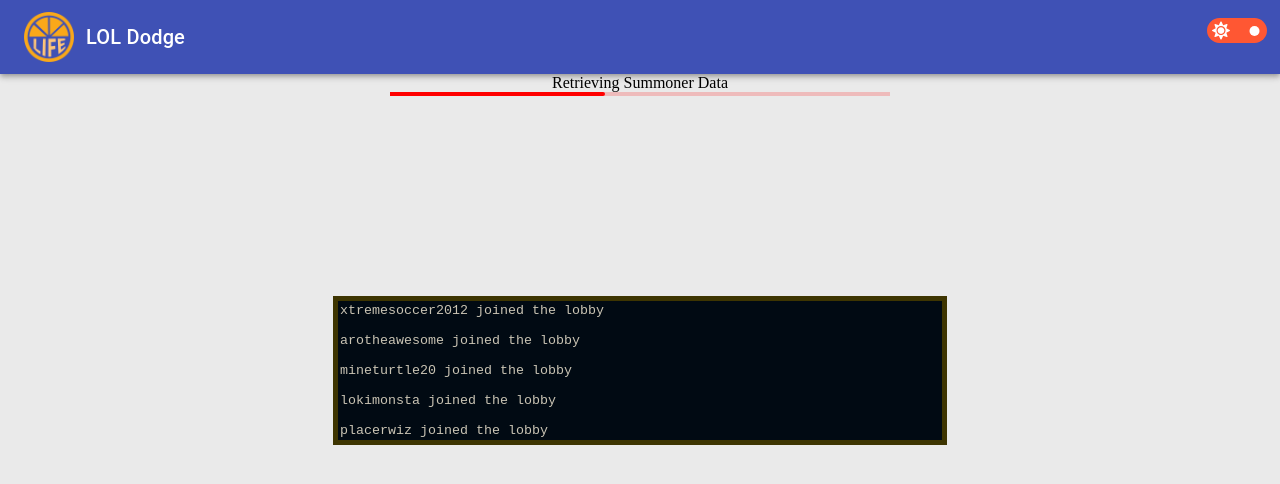
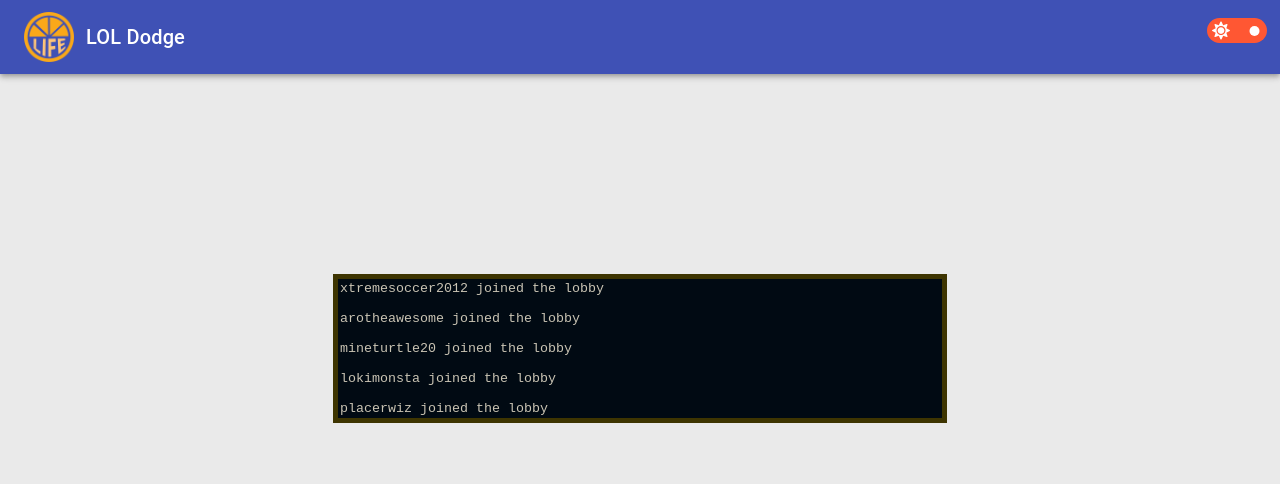
Before and after one commit to braydenwerner/LOL-Primate, a Next.js app: page / in a window 1280 px wide. Shown: the top 484 px of the page. Built offline with nearby package versions, Linux system fonts and the light colour scheme; no server answers.

Commit message:
Added spinner library

```diff
--- a/package.json
+++ b/package.json
@@ -16,6 +16,7 @@
     "react-dom": "17.0.2",
     "react-icons": "^4.2.0",
     "react-spinners": "^0.10.6",
+    "react-spinners-kit": "^1.9.1",
     "react-switch": "^6.0.0",
     "styled-components": "^5.2.3"
   },
--- a/src/pages/ChampSelectPage.tsx
+++ b/src/pages/ChampSelectPage.tsx
@@ -1,5 +1,6 @@
 import { useState, useEffect } from 'react'
 import { BounceLoader, BarLoader, BeatLoader } from 'react-spinners'
+import { GuardSpinner } from 'react-spinners-kit'
 import styled from 'styled-components'
 
 import { SummonerStats } from '../components/modules/index'
@@ -64,7 +65,7 @@ export interface Lane {
 
 const ChampSelectPage: React.FC = () => {
   const [showInput, setShowInput] = useState<boolean>(true)
-  const [isLoading, setIsLoading] = useState<boolean>(true);
+  const [isLoading, setIsLoading] = useState<boolean>(false);
   const [isLoaded, setIsLoaded] = useState<boolean>(false)
   const [summonerNames, setSummonerNames] = useState<string[]>([])
   const [summonerData, setSummonerData] = useState<SummonerData>({})
@@ -229,6 +230,7 @@ const ChampSelectPage: React.FC = () => {
     <Wrapper>
       {isLoading && (
         <LoadingContainer>
+          <GuardSpinner size={100} />
           <div>Retrieving Summoner Data</div>
           <BarLoader color={'red'} width='100%' />
         </LoadingContainer>
```
Also changed, not shown: 1 other file (tests, documents, lock files or other folders).
